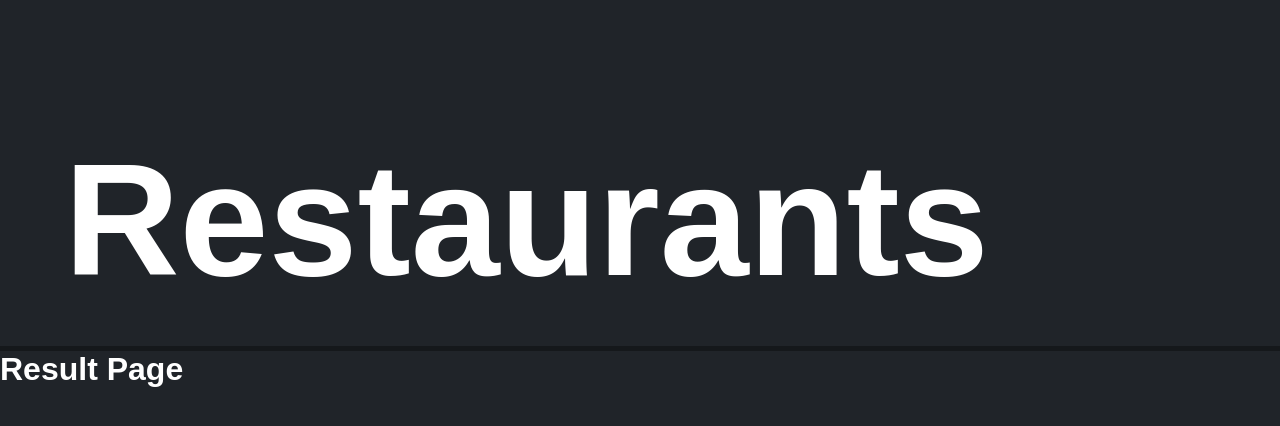
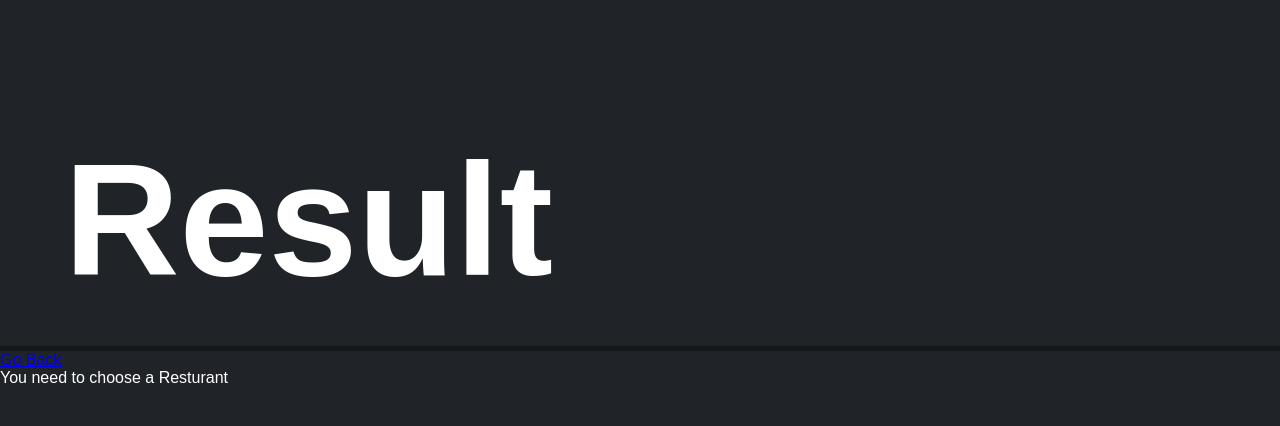
Before and after one commit to Jonte88/matkort, a React (Vite) app in the folder Matkort/: page /result in a window 1280 px wide. Shown: the top 426 px of the page. Built offline with nearby package versions, Linux system fonts and the light colour scheme.

Commit message:
LocalStorage works, result page works and links 	modified:   Matkort/src/App.jsx 	modified:   Matkort/src/assets/components/Header.jsx 	modified:   Matkort/src/assets/components/result.jsx 	modified:   Matkort/src/main.jsx

```diff
--- a/Matkort/src/App.jsx
+++ b/Matkort/src/App.jsx
@@ -1,170 +1,174 @@
-import React, { useState } from "react";
+import React, { useState, useEffect } from "react";
 import { Link } from "react-router-dom";
 import Result from "./assets/components/result"; // Update the path based on your project structure
 import "./App.css";
 
 function App() {
-  const [checkboxes, setCheckboxes] = useState([
+  const [checkboxes, setCheckboxes] = useState(() => {
+    // Check if there is data in local storage
+    const storedData = localStorage.getItem("checkboxes");
+    if (storedData) {
+      // If data is found, parse and return it
+      return JSON.parse(storedData);
+    } else {
+      // If no data is found, return the initial state
+      return [
         {
           id: 1,
-      checked: false,
+          checked: true,
           name: "RakThai",
           address: "Järnvägsgatan 14",
           category: "Thai",
         },
         {
           id: 2,
-      checked: false,
+          checked: true,
           name: "Absolute Thai",
           address: "Bollgrogatan 3",
           category: "Thai",
         },
         {
           id: 3,
-      checked: false,
+          checked: true,
           name: "Wok On Fire",
           address: "Bruksgatan 1A",
           category: "Asian Fusion",
         },
         {
           id: 4,
-      checked: false,
+          checked: true,
           name: "Koreana",
           address: "Bruksgatan 30",
           category: "Korean",
         },
         {
           id: 5,
-      checked: false,
+          checked: true,
           name: "Maestro Pizza",
           address: "Södra Storgatan 16",
           category: "Pizza",
         },
         {
           id: 6,
-      checked: false,
+          checked: true,
           name: "Kebab Kungen",
           address: "Bollbrogatan 12",
           category: "Kebab",
         },
         {
           id: 7,
-      checked: false,
+          checked: true,
           name: "Shawarma Xpert",
           address: "Södergatan 15",
           category: "Middle Eastern",
         },
         {
           id: 8,
-      checked: false,
+          checked: true,
           name: "Kebab House",
           address: "Järnvägsgatan 23",
           category: "Kebab",
         },
         {
           id: 9,
-      checked: false,
+          checked: true,
           name: "McDonalds",
           address: "Kungstorget 8",
           category: "Fast Food",
         },
         {
           id: 10,
-      checked: false,
+          checked: true,
           name: "Max",
           address: "Södergatan 15",
           category: "Fast Food",
         },
         {
           id: 11,
-      checked: false,
+          checked: true,
           name: "Cafe Birger",
           address: "Bollbrogatan 1",
           category: "Cafe",
         },
         {
           id: 12,
-      checked: false,
+          checked: true,
           name: "Sweet House Cafe",
           address: "Södergatan 18",
           category: "Cafe",
         },
         {
           id: 13,
-      checked: false,
+          checked: true,
           name: "Evas Cafe",
           address: "Nedre Nytorgsgatan 26",
           category: "Cafe",
         },
         {
           id: 14,
-      checked: false,
+          checked: true,
           name: "Wayne's Coffee",
           address: "Södergatan 30",
           category: "Cafe",
         },
         {
           id: 15,
-      checked: false,
+          checked: true,
           name: "Subway",
           address: "Möllegränden 2",
           category: "Sandwiches",
         },
         {
           id: 16,
-      checked: false,
+          checked: true,
           name: "Old Times",
           address: "Bruksgatan 24",
           category: "Everything",
         },
         {
           id: 17,
-      checked: false,
+          checked: true,
           name: "Sugoi",
           address: "Järnvägsgatan 9",
           category: "Sushi",
         },
         {
           id: 18,
-      checked: false,
+          checked: true,
           name: "Taco Bar",
           address: "Södergatan 11",
           category: "Mexican",
         },
         {
           id: 19,
-      checked: false,
+          checked: true,
           name: "Libanesisk Resturang",
           address: "Carl Crooks Gata 46",
           category: "Everything",
         },
         {
           id: 20,
-      checked: false,
+          checked: true,
           name: "Pastastationen",
           address: "Knutpunkten 70",
           category: "Pasta",
         },
         {
           id: 21,
-      checked: false,
+          checked: true,
           name: "Resturang Celina",
           address: "Carl Crooks Gata 49",
           category: "Everything",
         },
+        // ... (rest of your checkboxes)
+      ];
+    }
+  });
 
-    // Add more checkbox objects if needed
-  ]);
-
-  if (localStorage) {
-    const [checkboxes, setCheckboxes] = useState(
-      localStorage.getItem("name") || ""
-    );
-    console.log("Its there!");
-  } else {
-    localStorage.setItem([checkboxes, setCheckboxes]);
-    console.log("Nothing here...");
-  }
+  useEffect(() => {
+    // Update local storage whenever checkboxes change
+    localStorage.setItem("checkboxes", JSON.stringify(checkboxes));
+  }, [checkboxes]);
 
   const selectAllCheckboxes = () => {
     const updatedCheckboxes = checkboxes.map((checkbox) => ({
--- a/Matkort/src/assets/components/Header.jsx
+++ b/Matkort/src/assets/components/Header.jsx
@@ -1,13 +1,21 @@
+// Header.js
+import React from "react";
+import { useLocation } from "react-router-dom";
 import "../css/header.css";
 
-function Header() {
+const Header = () => {
+  const location = useLocation();
+
+  let currentPage = "main"; // Default to main page
+  if (location.pathname === "/result") {
+    currentPage = "result";
+  }
+
   return (
-    <>
-      <header>
-        <h1>Restaurants</h1>
-      </header>
-    </>
+    <header>
+      <h1>{currentPage === "main" ? "Resturants" : "Result"}</h1>
+    </header>
   );
-}
+};
 
 export default Header;
--- a/Matkort/src/assets/components/result.jsx
+++ b/Matkort/src/assets/components/result.jsx
@@ -1,20 +1,46 @@
-// ResultPage.jsx
-import React from "react";
+import React, { useEffect, useState } from "react";
 import { useLocation } from "react-router-dom";
+import { Link } from "react-router-dom";
 
 const Result = () => {
   const location = useLocation();
-  const checkboxes = location.state && location.state.checkboxes;
+  const checkboxesFromState = location.state && location.state.checkboxes;
+
+  // Retrieve checked restaurants from local storage
+  const storedCheckboxes = JSON.parse(localStorage.getItem("checkboxes")) || [];
+  const checkedCheckboxes = storedCheckboxes.filter(
+    (checkbox) => checkbox.checked
+  );
+
+  // Get a single, randomly selected restaurant
+  const getRandomRestaurant = () => {
+    if (checkedCheckboxes.length === 0) {
+      return null;
+    }
+    const randomIndex = Math.floor(Math.random() * checkedCheckboxes.length);
+    return checkedCheckboxes[randomIndex];
+  };
+
+  const randomRestaurant = getRandomRestaurant();
 
   return (
     <div>
-      <h1>Result Page</h1>
-      {checkboxes && (
-        <ul>
-          {checkboxes.map((checkbox) => (
-            <li key={checkbox.id}>{checkbox.name}</li>
-          ))}
-        </ul>
+      <Link
+        to={{
+          pathname: "/",
+        }}
+      >
+        {" "}
+        <p>Go Back</p>
+      </Link>
+      {randomRestaurant ? (
+        <div>
+          <h2>{randomRestaurant.name}</h2>
+          <h5>{randomRestaurant.address}</h5>
+          <p>{randomRestaurant.category}</p>
+        </div>
+      ) : (
+        <p>You need to choose a Resturant</p>
       )}
     </div>
   );
--- a/Matkort/src/main.jsx
+++ b/Matkort/src/main.jsx
@@ -2,7 +2,6 @@ import React from "react";
 import "./index.css";
 import ReactDOM from "react-dom/client";
 import { Outlet, RouterProvider, createBrowserRouter } from "react-router-dom";
-
 import App from "./App.jsx";
 import Header from "./assets/components/header.jsx";
 import Result from "./assets/components/result.jsx";
```
Lines whose indentation alone changed are shown as unchanged.
